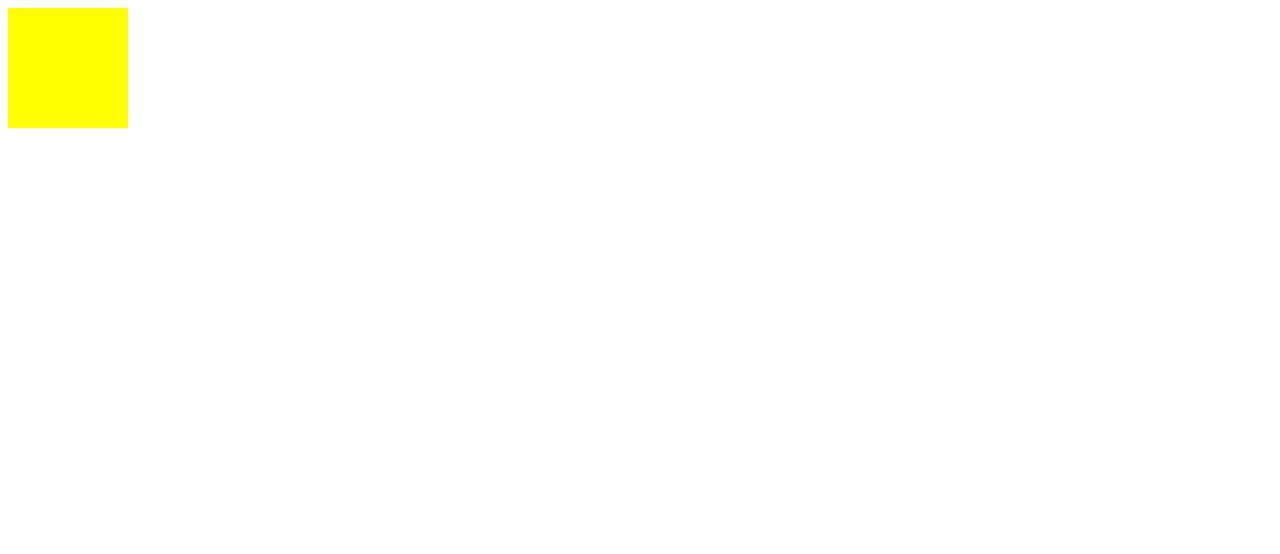
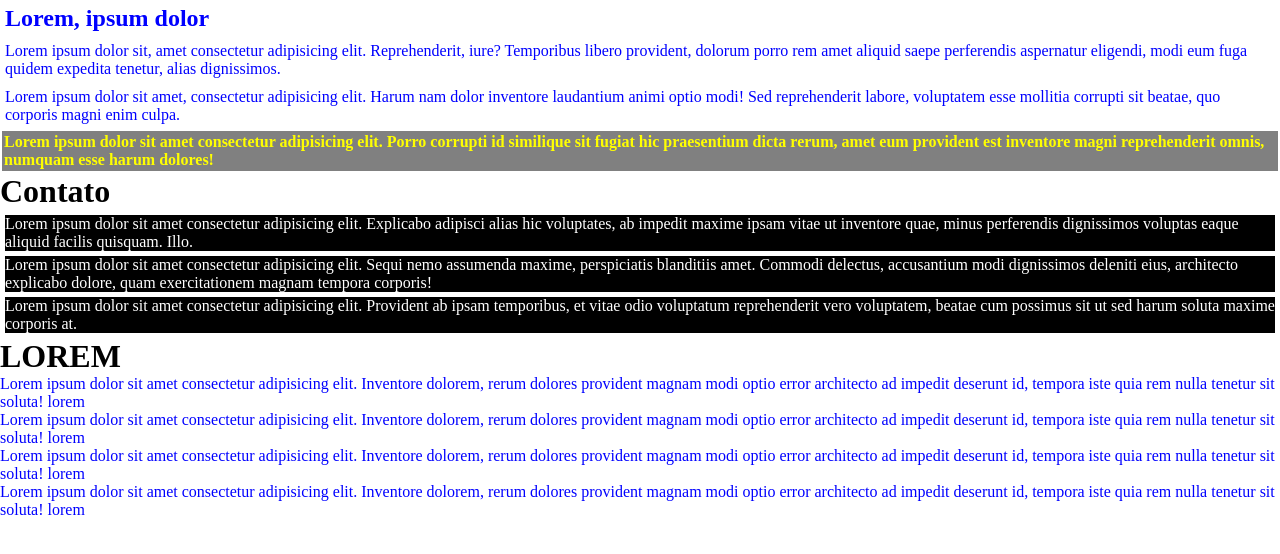
Before and after one commit to ewertonigor/HTML5-CSS3, a website: page index8.html in a window 1280 px wide. Drawn offline with Linux system fonts and the light colour scheme.

Commit message:
Seletores básicos CSS

```diff
--- a/assets/css/styles.css
+++ b/assets/css/styles.css
@@ -1,5 +1,32 @@
-.caixa {
+* {
+  margin: 0;
+  padding: 0;
+}
+
+p {
+  color: red;
+}
+
+body div section p,
+body div section h1 {
+  color: blue;
+  padding: 5px;
+}
+
+.section2 {
+  color: yellow;
   background: grey;
-  height: 120px;
-  width: 120px;
+  padding: 2px;
+  border: 2px;
+  margin: 2px;
 }
+
+.contact p {
+  background: black;
+  margin: 5px;
+  color: white;
+}
+
+.pai h1~p {
+  color: blue;
+}
--- a/index8.html
+++ b/index8.html
@@ -5,10 +5,31 @@
   <meta name="viewport" content="width=device-width, initial-scale=1.0">
   <title>Document</title>
   <link rel="stylesheet" href="./assets/css/styles.css">
-  <link rel="stylesheet" href="./assets/css/example.css">
 </head>
 
 <body>
-  <div class="caixa"></div>
+  <div>
+    <section>
+      <h1>Lorem, ipsum dolor</h1>
+      <p>Lorem ipsum dolor sit, amet consectetur adipisicing elit. Reprehenderit, iure? Temporibus libero provident, dolorum porro rem amet aliquid saepe perferendis aspernatur eligendi, modi eum fuga quidem expedita tenetur, alias dignissimos.</p>
+      <p>Lorem ipsum dolor sit amet, consectetur adipisicing elit. Harum nam dolor inventore laudantium animi optio modi! Sed reprehenderit labore, voluptatem esse mollitia corrupti sit beatae, quo corporis magni enim culpa.</p>
+    </section>
+    <section class="section2">
+      <b>Lorem ipsum dolor sit amet consectetur adipisicing elit. Porro corrupti id similique sit fugiat hic praesentium dicta rerum, amet eum provident est inventore magni reprehenderit omnis, numquam esse harum dolores!</b>
+    </section>
+  </div>
+  <div class="contact">
+    <h1>Contato</h1>
+    <p>Lorem ipsum dolor sit amet consectetur adipisicing elit. Explicabo adipisci alias hic voluptates, ab impedit maxime ipsam vitae ut inventore quae, minus perferendis dignissimos voluptas eaque aliquid facilis quisquam. Illo.</p>
+    <p>Lorem ipsum dolor sit amet consectetur adipisicing elit. Sequi nemo assumenda maxime, perspiciatis blanditiis amet. Commodi delectus, accusantium modi dignissimos deleniti eius, architecto explicabo dolore, quam exercitationem magnam tempora corporis!</p>
+    <p>Lorem ipsum dolor sit amet consectetur adipisicing elit. Provident ab ipsam temporibus, et vitae odio voluptatum reprehenderit vero voluptatem, beatae cum possimus sit ut sed harum soluta maxime corporis at.</p>
+  </div>
+  <div class="pai">
+    <h1>LOREM</h1>
+    <p>Lorem ipsum dolor sit amet consectetur adipisicing elit. Inventore dolorem, rerum dolores provident magnam modi optio error architecto ad impedit deserunt id, tempora iste quia rem nulla tenetur sit soluta! lorem</p>
+    <p>Lorem ipsum dolor sit amet consectetur adipisicing elit. Inventore dolorem, rerum dolores provident magnam modi optio error architecto ad impedit deserunt id, tempora iste quia rem nulla tenetur sit soluta! lorem</p>
+    <p>Lorem ipsum dolor sit amet consectetur adipisicing elit. Inventore dolorem, rerum dolores provident magnam modi optio error architecto ad impedit deserunt id, tempora iste quia rem nulla tenetur sit soluta! lorem</p>
+    <p>Lorem ipsum dolor sit amet consectetur adipisicing elit. Inventore dolorem, rerum dolores provident magnam modi optio error architecto ad impedit deserunt id, tempora iste quia rem nulla tenetur sit soluta! lorem</p>
+  </div>
 </body>
 </html>
```
